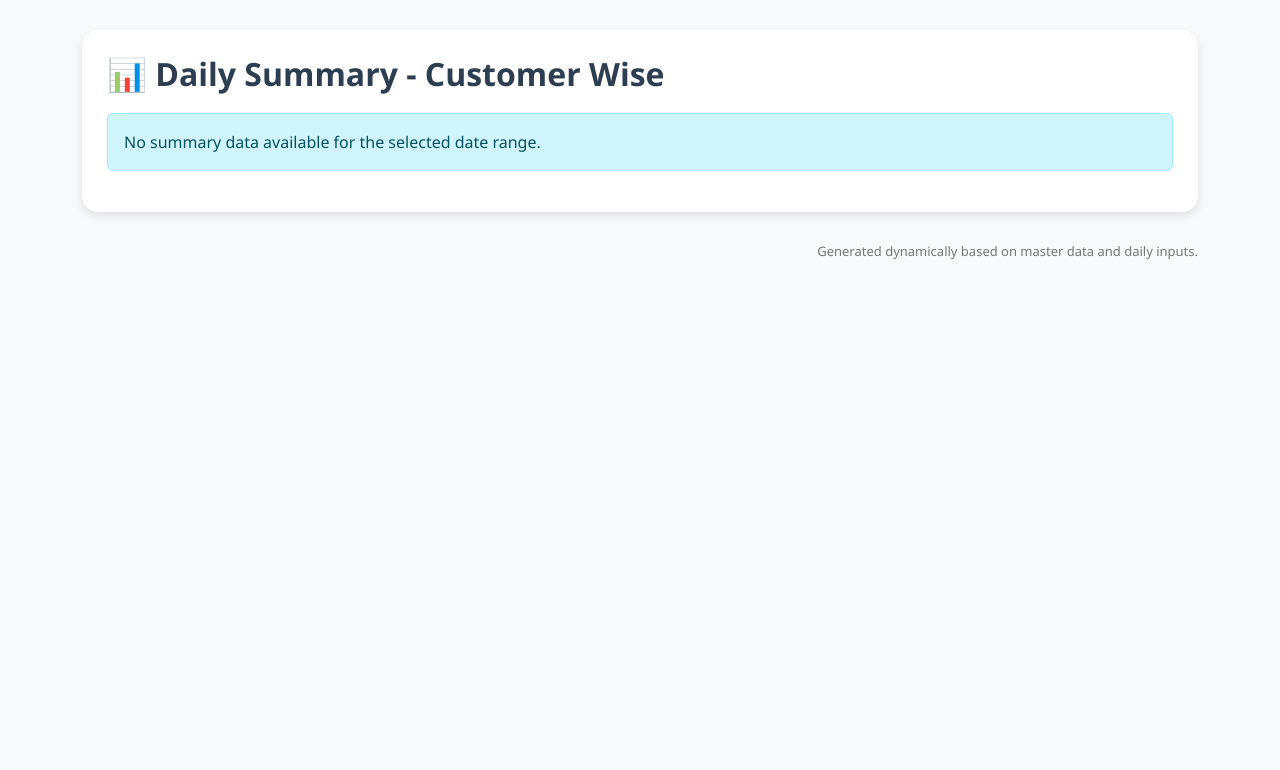
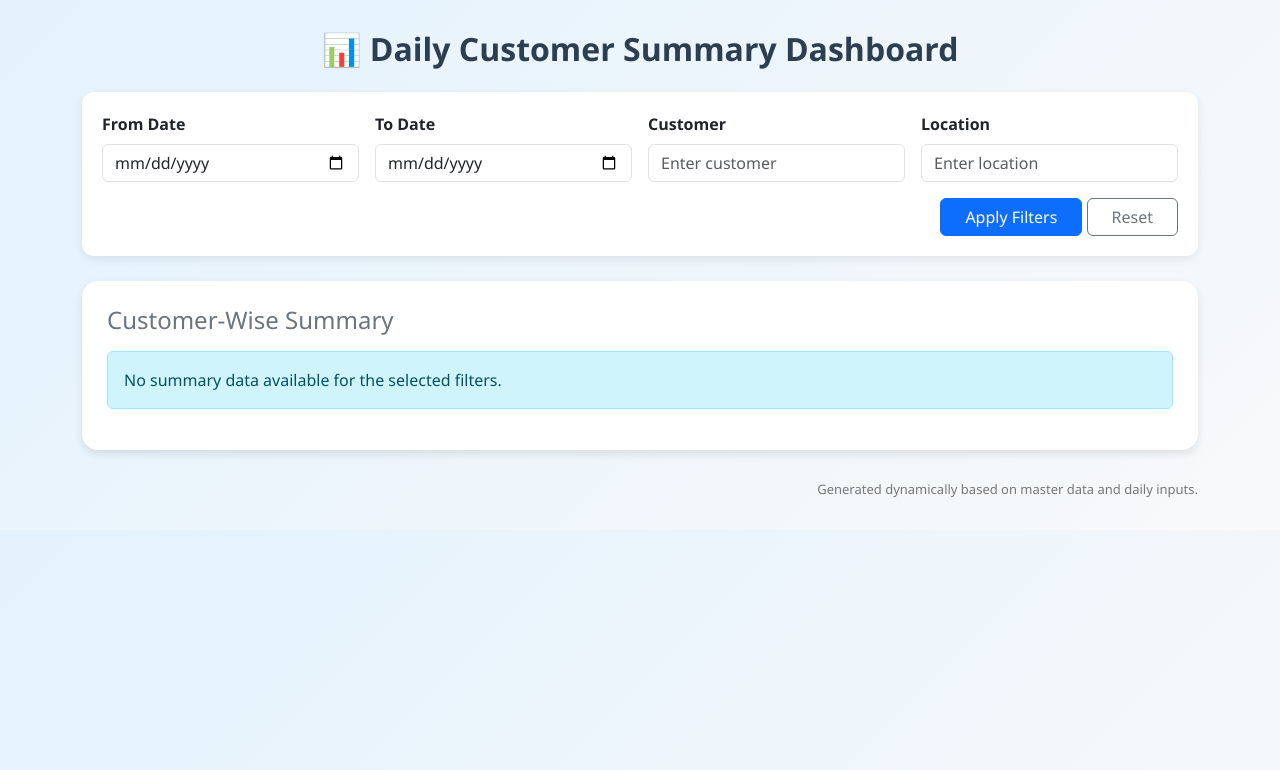
Before and after one commit to ashish86git/p-l-l, a Flask app: page /summary in a window 1280 px wide. Shown: the top 770 px of the page. Run offline with Flask 3, Linux system fonts and the light colour scheme.

Commit message:
Add files via upload

```diff
--- a/templates/summary.html
+++ b/templates/summary.html
@@ -6,7 +6,7 @@
   <link href="https://cdn.jsdelivr.net/npm/bootstrap@5.3.3/dist/css/bootstrap.min.css" rel="stylesheet">
   <style>
     body {
-      background-color: #f8f9fa;
+      background: linear-gradient(135deg, #e3f2fd, #f8f9fa);
       font-family: 'Segoe UI', sans-serif;
       padding: 30px;
     }
@@ -46,13 +46,102 @@
       text-align: right;
       margin-top: 10px;
     }
+    /* Dashboard summary cards */
+    .stats-card {
+      border-radius: 16px;
+      padding: 20px;
+      color: white;
+      box-shadow: 0 3px 10px rgba(0,0,0,0.1);
+      transition: transform 0.2s ease-in-out;
+    }
+    .stats-card:hover {
+      transform: translateY(-3px);
+    }
+    .stats-icon {
+      font-size: 30px;
+      opacity: 0.8;
+    }
+    .bg-revenue { background: linear-gradient(135deg, #00b09b, #96c93d); }
+    .bg-cost { background: linear-gradient(135deg, #ff9966, #ff5e62); }
+    .bg-profit { background: linear-gradient(135deg, #43cea2, #185a9d); }
+    .bg-margin { background: linear-gradient(135deg, #f7971e, #ffd200); color: #333; }
+    .filter-section {
+      background: #fff;
+      border-radius: 12px;
+      padding: 20px;
+      box-shadow: 0 3px 10px rgba(0,0,0,0.08);
+      margin-bottom: 25px;
+    }
   </style>
 </head>
 <body>
 
   <div class="container">
+    <h2 class="mb-4 text-center">📊 Daily Customer Summary Dashboard</h2>
+
+    <!-- Filter Section -->
+    <form method="get" action="{{ url_for('summary') }}" class="filter-section">
+      <div class="row g-3 align-items-end">
+        <div class="col-md-3">
+          <label class="form-label fw-semibold">From Date</label>
+          <input type="date" name="start_date" class="form-control" value="{{ request.args.get('start_date', '') }}">
+        </div>
+        <div class="col-md-3">
+          <label class="form-label fw-semibold">To Date</label>
+          <input type="date" name="end_date" class="form-control" value="{{ request.args.get('end_date', '') }}">
+        </div>
+        <div class="col-md-3">
+          <label class="form-label fw-semibold">Customer</label>
+          <input type="text" name="customer" class="form-control" placeholder="Enter customer" value="{{ request.args.get('customer', '') }}">
+        </div>
+        <div class="col-md-3">
+          <label class="form-label fw-semibold">Location</label>
+          <input type="text" name="location" class="form-control" placeholder="Enter location" value="{{ request.args.get('location', '') }}">
+        </div>
+        <div class="col-md-12 text-end mt-3">
+          <button type="submit" class="btn btn-primary px-4">Apply Filters</button>
+          <a href="{{ url_for('summary') }}" class="btn btn-outline-secondary px-4">Reset</a>
+        </div>
+      </div>
+    </form>
+
+    <!-- Summary Cards -->
+    {% if summary_data %}
+    <div class="row mb-4">
+      <div class="col-md-3">
+        <div class="stats-card bg-revenue text-center">
+          <div class="stats-icon mb-2">💰</div>
+          <h5>Total Revenue</h5>
+          <h3>₹{{ "{:,.2f}".format(total_revenue) }}</h3>
+        </div>
+      </div>
+      <div class="col-md-3">
+        <div class="stats-card bg-cost text-center">
+          <div class="stats-icon mb-2">💸</div>
+          <h5>Total Cost</h5>
+          <h3>₹{{ "{:,.2f}".format(total_cost) }}</h3>
+        </div>
+      </div>
+      <div class="col-md-3">
+        <div class="stats-card bg-profit text-center">
+          <div class="stats-icon mb-2">📈</div>
+          <h5>Net Profit</h5>
+          <h3>₹{{ "{:,.2f}".format(total_profit) }}</h3>
+        </div>
+      </div>
+      <div class="col-md-3">
+        <div class="stats-card bg-margin text-center">
+          <div class="stats-icon mb-2">📊</div>
+          <h5>Avg Profit Margin</h5>
+          <h3>{{ "{:.2f}".format(avg_margin) }}%</h3>
+        </div>
+      </div>
+    </div>
+    {% endif %}
+
+    <!-- Detailed Table -->
     <div class="summary-card">
-      <h2>📊 Daily Summary - Customer Wise</h2>
+      <h4 class="mb-3 text-secondary">Customer-Wise Summary</h4>
 
       {% if summary_data %}
       <div class="table-responsive">
@@ -95,7 +184,7 @@
       </div>
       {% else %}
       <div class="alert alert-info mt-3">
-        No summary data available for the selected date range.
+        No summary data available for the selected filters.
       </div>
       {% endif %}
     </div>
```
Also changed, not shown: templates/input.html (+17 -18 lines).
